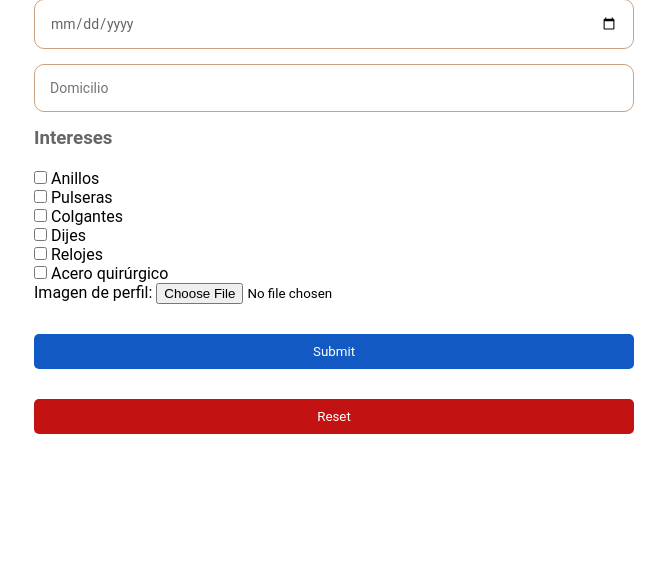
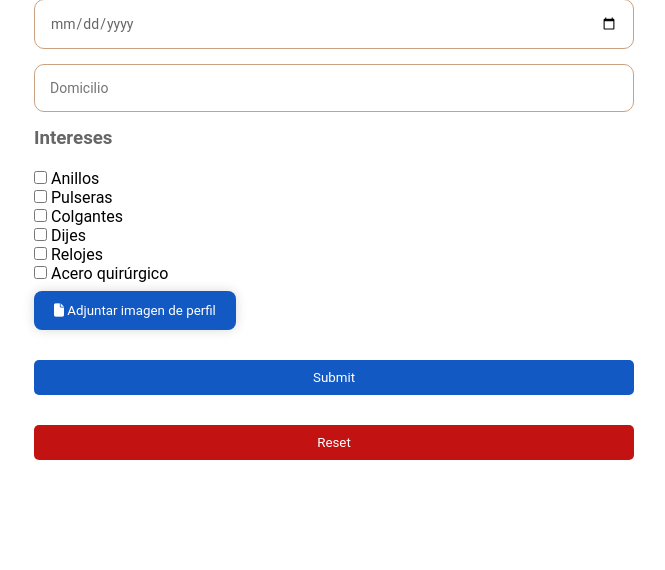
Before and after one commit to DH-Comision-07/Grupo-4-Bijou-Boutique, a Node server app: page /create/ in a window 1280 px wide. Shown: the part 803-1373 px from the top of the page, without its empty margins (306-971 px from the left). Run offline with Node 20, Linux system fonts and the light colour scheme.

Commit message:
se agrego boton de adjuntar foto perfil en register

```diff
--- a/public/css/register.css
+++ b/public/css/register.css
@@ -123,7 +123,27 @@
     text-decoration: underline;
   }
 
+  .contenedor-btn-file {
+    margin-top: 8px;
+    display: inline-block;
+    position: relative;
+    background-color: #1259c3;
+    color: #fff;
+    border: 0;
+    padding: 12px 20px;
+    border-radius: 8px;
+    box-shadow: 0 0 12px rgba(0, 0, 0, .15);
+    overflow: hidden;
+    transition: ease-out 120ms background-color;
+}
 
+.contenedor-btn-file input[type="file"] {
+  appearance: none;
+  display: none;
+  visibility: hidden;
+  opacity: 0;
+  z-index: -1;
+}
   @media screen and (min-width: 300px) and (max-width: 640px) {
     .container-register {
         padding: 10px;
--- a/src/views/register.ejs
+++ b/src/views/register.ejs
@@ -37,9 +37,14 @@
                     <input type="checkbox" value="Relojes" name="interests" id="interes5" />
                     <label for="interes5">Relojes</label><br />
                     <input type="checkbox" value="Acero quirúrgico" name="interests" id="interes6" />
-                    <label for="interes6">Acero quirúrgico</label><br />
-                    <label>Imagen de perfil:</label>
-                    <input type="file" name="imagenUsuario">
+                    <label for="interes6">Acero quirúrgico</label>
+                    <br/>
+                    <button class="contenedor-btn-file">
+                        <i class="fas fa-file"></i>
+                        Adjuntar
+                        <label for="btn-file">imagen de perfil</label>
+                        <input type="file" id="btn-file">
+                    </button>
                 </div>
                 <input class="submit" type="submit" />
                 <input class="submit reset" type="reset" onclick="alert('Datos reestablecidos')" />
```
